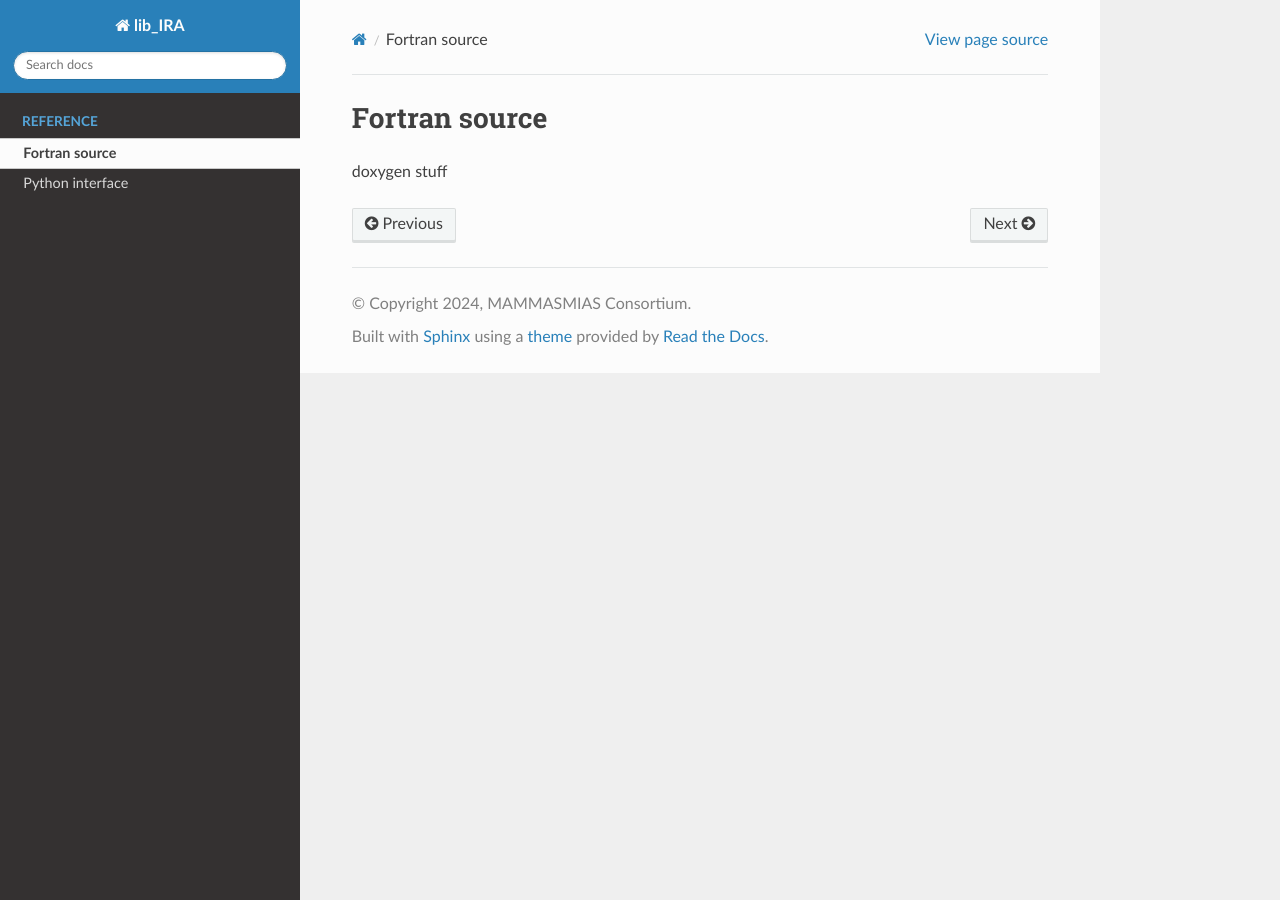
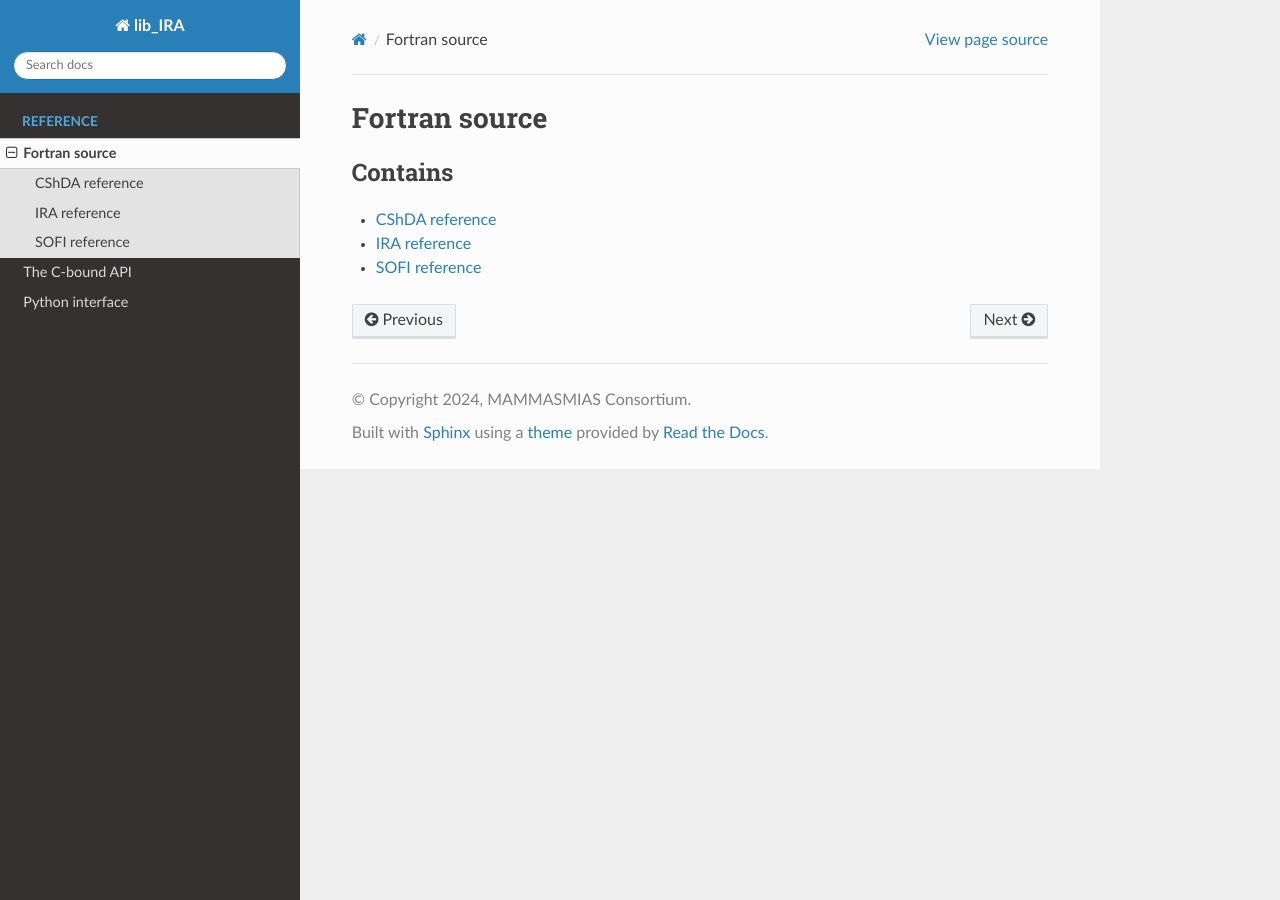
Before and after one commit to mammasmias/IterativeRotationsAssignments, a Sphinx documentation site: the page built from docs/src/refs.rst, in a window 1280 px wide. Built offline with Sphinx 7.4.7 and the Read the Docs theme 2.0.0, drawn with Linux system fonts in a browser that asks for light colours.

Commit message:
adding docs

```diff
--- a/docs/index.rst
+++ b/docs/index.rst
@@ -13,6 +13,7 @@ IRA library documentation
    :caption: Reference
 
    src/refs
+   src/c_wrappers
    interf/py_interf
 
 
--- /dev/null
+++ b/docs/src/cshda.rst
@@ -0,0 +1,9 @@
+.. _ref_cshda:
+
+###############
+CShDA reference
+###############
+
+
+.. doxygenfile:: cshda.f90
+   :project: lib_IRA
--- a/docs/src/refs.rst
+++ b/docs/src/refs.rst
@@ -4,4 +4,11 @@
 Fortran source
 ##############
 
-doxygen stuff
+
+.. toctree::
+   :maxdepth: 1
+   :caption: Contains
+
+   cshda
+   ira
+   sofi
--- /dev/null
+++ b/docs/src/sofi.rst
@@ -0,0 +1,9 @@
+.. _ref_sofi:
+
+##############
+SOFI reference
+##############
+
+
+.. doxygenfile:: sofi_routines.f90
+   :project: lib_IRA
```
Also changed, not shown: docs/src/c_wrappers.rst (added, +41 -0 lines), docs/src/ira.rst (added, +9 -0 lines), 3 other files.
